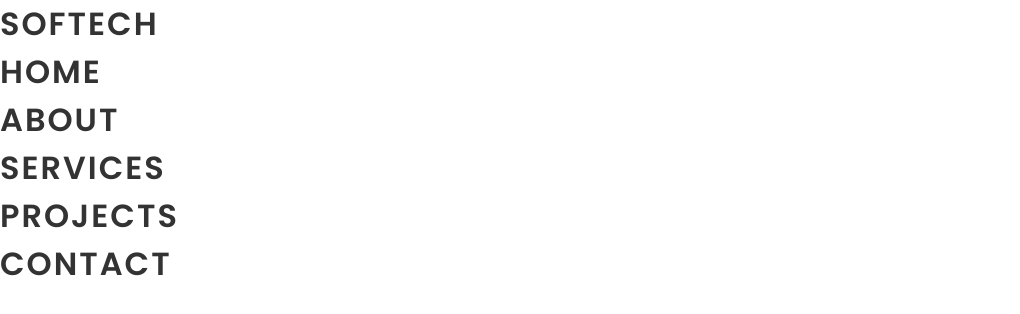
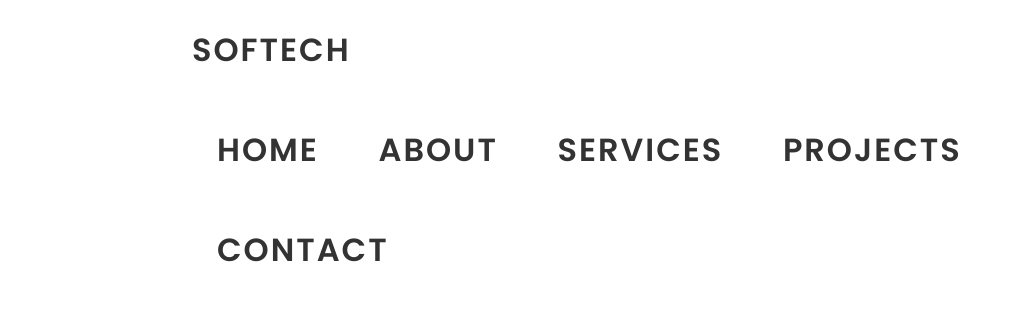
Before and after one commit to beckyalter/Softech, a plain HTML site: page index.html in a window 1280 px wide. Shown: the whole page, without its empty margins (0-1020 px from the left). Drawn offline with Linux system fonts and the light colour scheme.

Commit message:
Somethings wrong with sizing

```diff
--- a/style.css
+++ b/style.css
@@ -47,4 +47,32 @@ p {
     margin-bottom: 100px;
 }
 
+.container {
+    width: 70%;
+    margin: auto;
+}
+
 /* Header Section */
+nav {
+    height: 100px;
+}
+
+nav h2 {
+    float: left;
+    display: inline;
+    line-height: 100px;
+}
+
+nav ul {
+    float: right;
+    line-height: 100px;
+}
+
+nav ul li {
+    display: inline-block;
+    margin: 0 25px;
+}
+
+nav ul li a {
+    text-transform: uppercase;
+}
```
